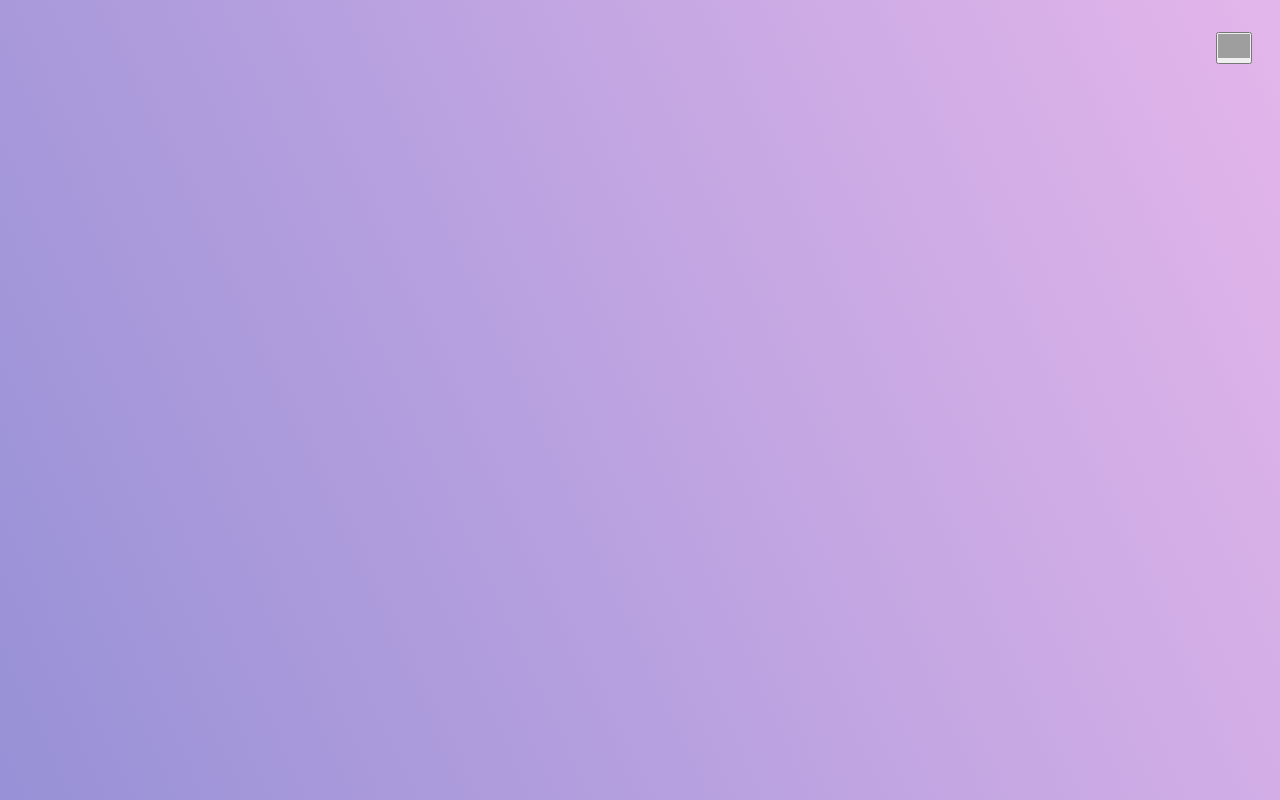
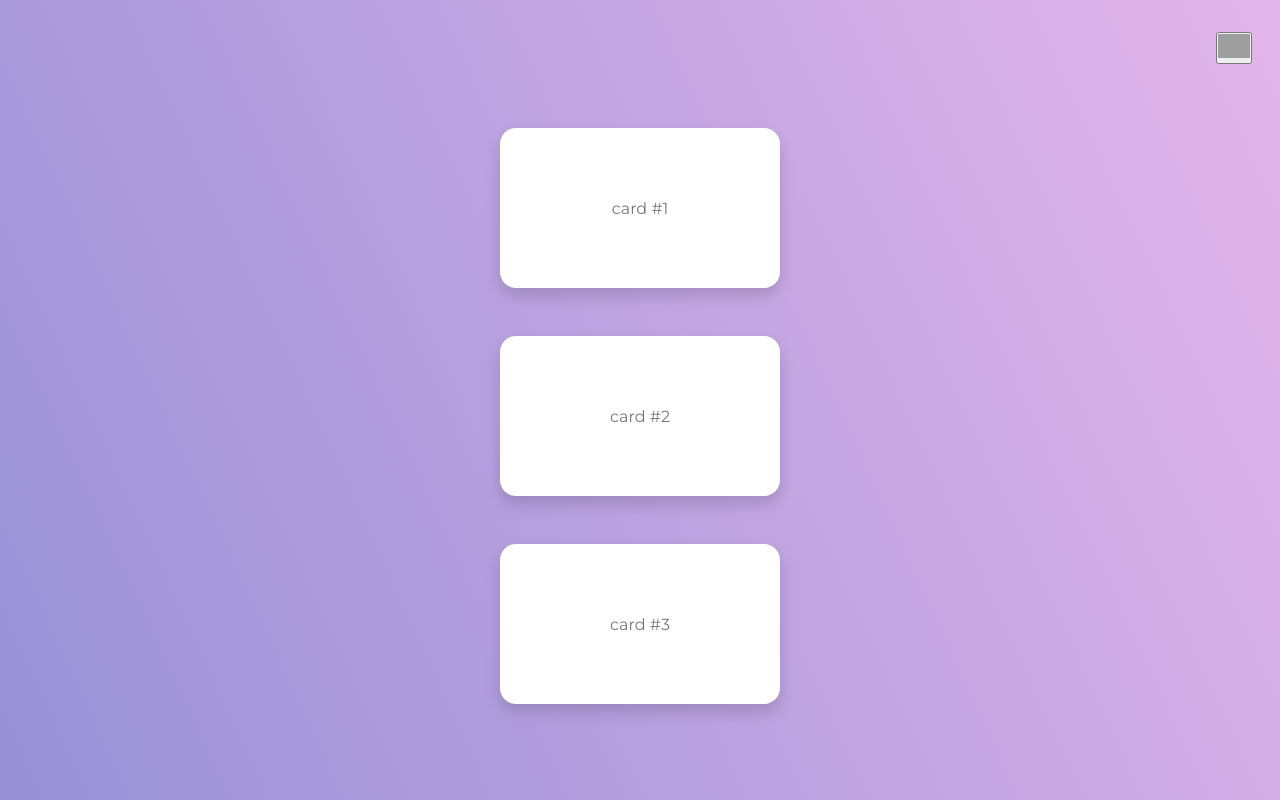
Before and after one commit to hackamole/lastcard-client, a Next.js app: page /profile in a window 1280 px wide. Built offline with nearby package versions, Linux system fonts and the light colour scheme; grey boxes are pictures that could not be loaded.

Commit message:
Scaffold for Card List Component

```diff
--- a/components/cardList.js
+++ b/components/cardList.js
@@ -2,32 +2,28 @@ import React from 'react'
 import styled from 'styled-components'
 
 const CardListWrapper = styled.section`
+  padding: 8rem 2rem 2rem;
 `
 
 const Card = styled.article`
-  width: 350px;
-  height: 200px;
+  width: calc(350px / 1.25);
+  height: calc(200px / 1.25);
   background-color: white;
+  margin-bottom: 3rem;
+  border-radius: 1rem;
+  display: flex;
+  justify-content: center;
+  align-items: center;
+  color: #787878;
+  box-shadow: 0 8px 16px rgba(0, 0, 0, 0.15);
+
 `
 
 export default class CardList extends React.Component {
-  static async getInitialProps () {
-    // eslint-disable-next-line no-undef
-    // const res = await fetch(api.cards)
-    // const json = await res.json()
-    // return { cards: json.stargazers_count }
-    return { cards: [
-        {
-          uuid: 1,
-        },
-    ]}
-  }
-
   renderCard (card) {
-    console.log(card);
     return (
       <Card>
-
+        card #{card.uuid}
       </Card>
     )
   }
@@ -38,7 +34,7 @@ export default class CardList extends React.Component {
       <CardListWrapper>
         {cards.map(card => (
           <div key={card.uuid}>
-            {() => this.renderCard(card)}
+            {this.renderCard(card)}
           </div>
         ))}
       </CardListWrapper>
--- a/pages/card.js
+++ b/pages/card.js
@@ -24,7 +24,11 @@ export default class Card extends React.Component {
     // const res = await fetch(api.cards)
     // const json = await res.json()
     // return { user: json.stargazers_count }
-    return { user: {
+    return {
+      card: {
+
+      },
+      user: {
         name: 'João Silva',
         title: 'Project Manager',
         company: 'Good Company',
--- a/pages/profile.js
+++ b/pages/profile.js
@@ -3,7 +3,6 @@ import dynamic from 'next/dynamic'
 import styled from 'styled-components'
 import 'isomorphic-unfetch'
 
-import Takeover from '../components/takeover'
 import Spinner from '../components/spinner'
 
 const ProfileWrapper = styled.div`
@@ -14,7 +13,11 @@ const ProfileWrapper = styled.div`
   align-items: center;
 `
 
-const DynamicComponentWithLoading = dynamic(() => import('../components/editProfile'), {
+const DynamicProfileWithLoading = dynamic(() => import('../components/editProfile'), {
+  loading: () => <Spinner />
+})
+
+const DynamicCardsWithLoading = dynamic(() => import('../components/cardList'), {
   loading: () => <Spinner />
 })
 
@@ -24,7 +27,8 @@ export default class Profile extends React.Component {
     // const res = await fetch(api.cards)
     // const json = await res.json()
     // return { user: json.stargazers_count }
-    return { user: {
+    return {
+      user: {
         name: 'Joana Santos',
         title: 'CTO',
         company: 'Boogle',
@@ -37,13 +41,26 @@ export default class Profile extends React.Component {
           github: 'url',
           vcard: 'url',
         },
-      } }
+      },
+      cards: [
+        {
+          uuid: 1,
+        },
+        {
+          uuid: 2,
+        },
+        {
+          uuid: 3,
+        },
+      ],
+    }
   }
 
   render () {
     return (
       <ProfileWrapper>
-        <DynamicComponentWithLoading user={this.props.user} />
+        <DynamicProfileWithLoading user={this.props.user} />
+        <DynamicCardsWithLoading cards={this.props.cards} />
       </ProfileWrapper>
     )
   }
```
